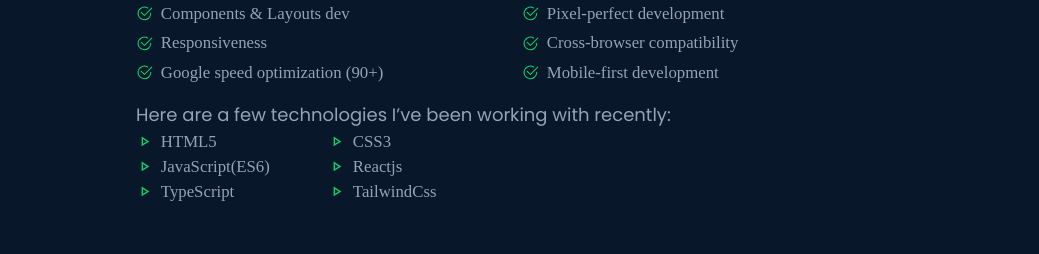
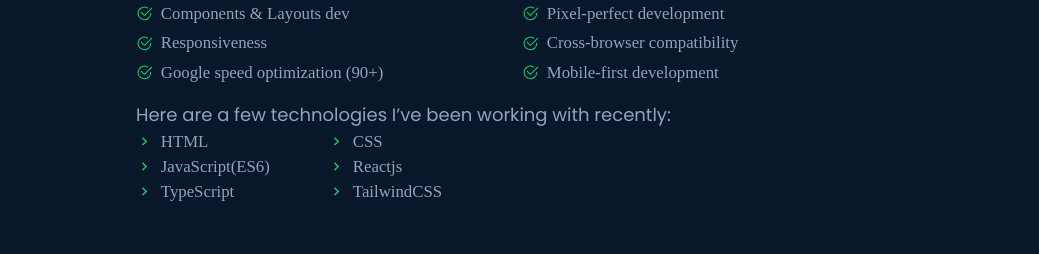
Before and after one commit to AmineElkhalidy/Portfolio, a React (Vite) app: page / in a window 1280 px wide. Shown: the part 1140-1394 px from the top of the page, without its empty margins (120-1159 px from the left). Built offline with nearby package versions, Linux system fonts and the light colour scheme; a web font is replaced by a local one.

Commit message:
Changes added to about section

```diff
--- a/src/sections/About.jsx
+++ b/src/sections/About.jsx
@@ -3,6 +3,7 @@ import React from "react";
 // Icons
 import { MdOutlinePlayArrow } from "react-icons/md";
 import { BsCheck2Circle } from "react-icons/bs";
+import { MdKeyboardArrowRight } from "react-icons/md";
 
 // motion
 import { motion } from "framer-motion";
@@ -113,44 +114,44 @@ const About = () => {
             <ul className="max-w-sm grid grid-cols-2 -mt-2 text-slate-400 font-nav font-thin  md:text-[1.05rem]">
               <li className="flex items-center gap-2">
                 <span className="text-secondary">
-                  <MdOutlinePlayArrow />
+                  <MdKeyboardArrowRight />
                 </span>
-                HTML5
+                HTML
               </li>
 
               <li className="flex items-center gap-2">
                 <span className="text-secondary">
-                  <MdOutlinePlayArrow />
+                  <MdKeyboardArrowRight />
                 </span>
-                CSS3
+                CSS
               </li>
 
               <li className="flex items-center gap-2">
                 <span className="text-secondary">
-                  <MdOutlinePlayArrow />
+                  <MdKeyboardArrowRight />
                 </span>
                 JavaScript(ES6)
               </li>
 
               <li className="flex items-center gap-2">
                 <span className="text-secondary">
-                  <MdOutlinePlayArrow />
+                  <MdKeyboardArrowRight />
                 </span>
                 Reactjs
               </li>
 
               <li className="flex items-center gap-2">
                 <span className="text-secondary">
-                  <MdOutlinePlayArrow />
+                  <MdKeyboardArrowRight />
                 </span>
                 TypeScript
               </li>
 
               <li className="flex items-center gap-2">
                 <span className="text-secondary">
-                  <MdOutlinePlayArrow />
+                  <MdKeyboardArrowRight />
                 </span>
-                TailwindCss
+                TailwindCSS
               </li>
             </ul>
           </div>
```
